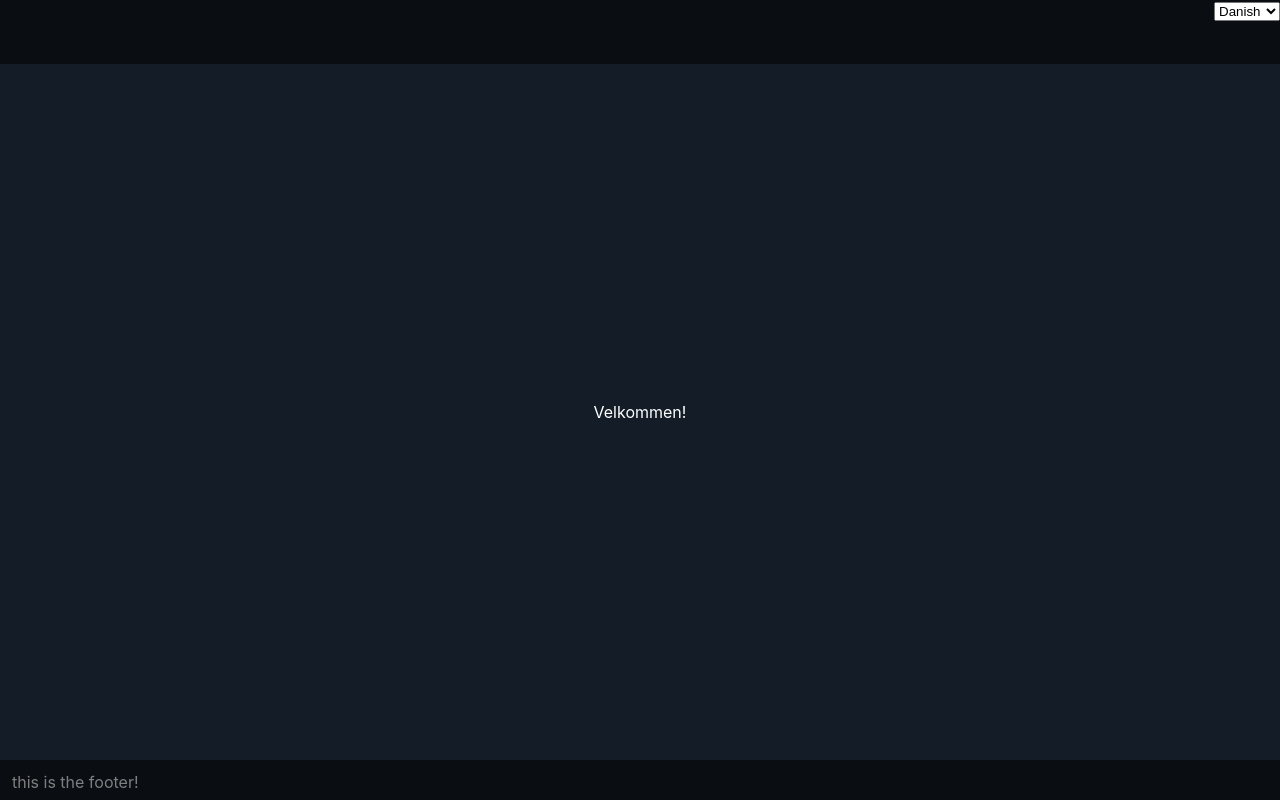
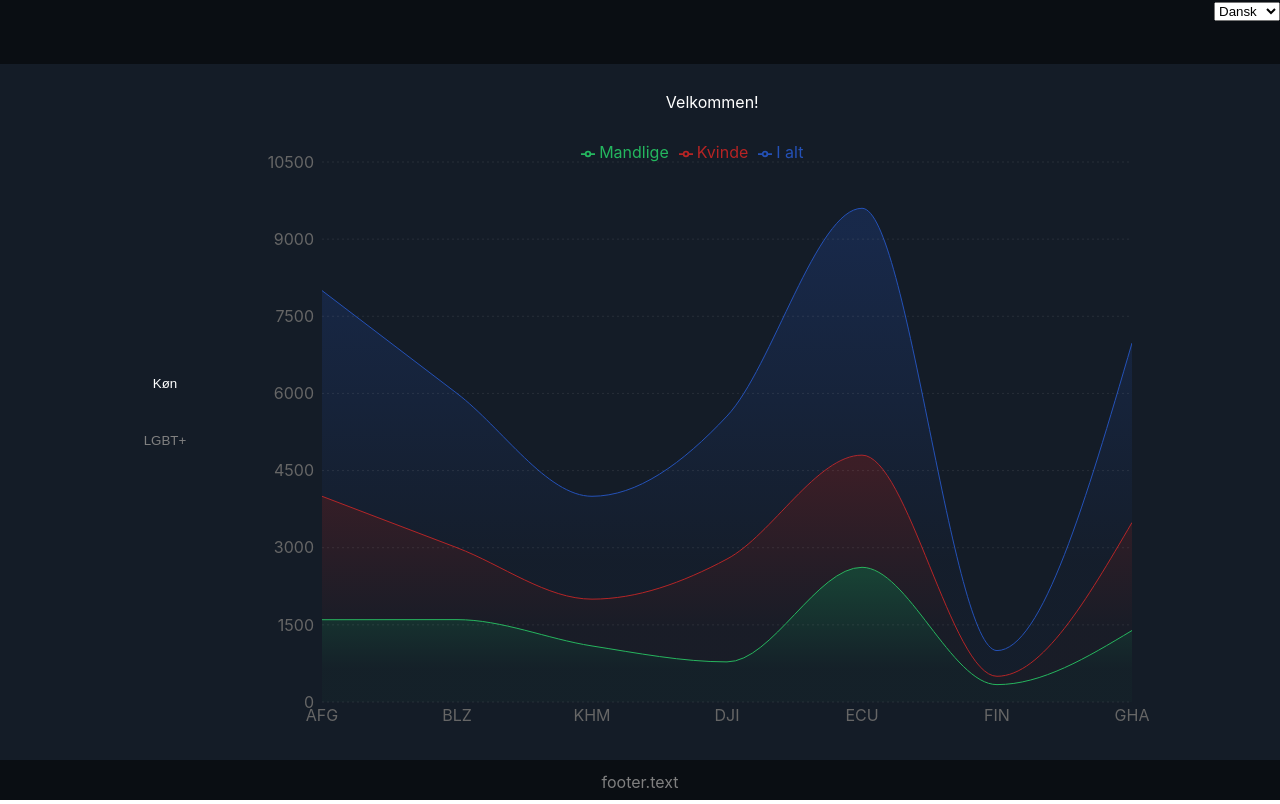
Before and after one commit to lilygostovic/DASS-frontend, a React (Create React App) app: page / in a window 1280 px wide. Built offline with nearby package versions, Linux system fonts and the light colour scheme.

Commit message:
Setup basic graph

```diff
--- a/package.json
+++ b/package.json
@@ -10,6 +10,7 @@
     "@types/node": "^16.18.12",
     "@types/react": "^18.0.28",
     "@types/react-dom": "^18.0.11",
+    "@types/styled-components": "^5.1.26",
     "i18next": "^22.4.10",
     "i18next-browser-languagedetector": "^7.0.1",
     "react": "^18.2.0",
@@ -17,6 +18,7 @@
     "react-i18next": "^12.1.5",
     "react-router-dom": "^6.8.1",
     "react-scripts": "5.0.1",
+    "recharts": "^2.4.3",
     "styled-components": "^5.3.6",
     "web-vitals": "^2.1.4"
   },
--- /dev/null
+++ b/src/components/Button.tsx
@@ -0,0 +1,33 @@
+import React from 'react';
+import styled from 'styled-components';
+
+export const BaseButton = styled.button`
+    color: white;
+    background-color: transparent;
+    border: none;
+    border-radius: 8px;
+`;
+
+interface ButtonProps {
+  text: string;
+  isSelected: boolean;
+  onClick: () => void;
+}
+
+export const FilterButton = ({ text, isSelected, onClick }: ButtonProps) => {
+  const textColor = isSelected ? "white" : "grey";
+
+  return (
+    <button
+        onClick={onClick}
+        style={{
+          color: `${textColor}`,
+          backgroundColor: "transparent",
+          border: "none",
+          borderRadius: "8px",
+          margin: "20px"
+        }}>
+            {text}
+    </button>
+  )
+};
--- a/src/components/Footer/index.tsx
+++ b/src/components/Footer/index.tsx
@@ -6,9 +6,22 @@ export const Footer = () => {
 
   return (
     <div style ={{ height: "5vh", position: "relative" }}>
-      <div style={{ backgroundColor: "#000000", width: "100%", height: "100%", position: 'absolute', opacity: "0.5", zIndex: 0 }}/>
-      <div style={{ zIndex: 1, color: "white", padding: "12px" }}>
-        {t("this is the footer!")}
+      <div style={{
+        backgroundColor: "#000000",
+        width: "100%",
+        height: "100%",
+        position: 'absolute',
+        opacity: "0.5",
+        zIndex: 0
+      }}/>
+      <div style={{
+        zIndex: 1,
+        color: "white",
+        padding: "12px",
+        display: "flex",
+        justifyContent: "center"
+      }}>
+        {t("footer.text")}
       </div>
     </div>
   )
--- a/src/components/Nav/LanguagePicker.tsx
+++ b/src/components/Nav/LanguagePicker.tsx
@@ -8,7 +8,7 @@ export const LanguagePicker = () => {
 
   return (
     <select name="language" onChange={handleLanguageChange}>
-      <option value="da">Danish</option>
+      <option value="da">Dansk</option>
       <option value="en">English</option>
     </select>
   )
--- a/src/components/index.ts
+++ b/src/components/index.ts
@@ -1,2 +1,3 @@
+export { FilterButton } from './Button';
 export { Footer } from './Footer';
 export { Nav } from './Nav';
--- a/src/i18n/locales/da.json
+++ b/src/i18n/locales/da.json
@@ -1,3 +1,38 @@
 {
-    "welcome": "Velkommen!"
+    "welcome": "Velkommen!",
+    "sex": "Køn",
+    "lgbtq": "LGBT+",
+    "female": "Kvinde",
+    "male": "Mandlige",
+    "total": "I alt",
+    "countries": {
+        "afghanistan": {
+            "fullName": "Afghanistan",
+            "shortName": "afg"
+        },
+        "belize": {
+            "fullName": "Belize",
+            "shortName": "blz"
+        },
+        "cambodia": {
+            "fullName": "Cambodja",
+            "shortName": "khm"
+        },
+        "djibouti": {
+            "fullName": "Djibouti",
+            "shortName": "dji"
+        },
+        "ecuador": {
+            "fullName": "Ecuador",
+            "shortName": "ecu"
+        },
+        "finland": {
+            "fullName": "Finland",
+            "shortName": "fin"
+        },
+        "galapagos": {
+            "fullName": "Ghana",
+            "shortName": "gha"
+        }
+    }
 }
--- a/src/i18n/locales/en.json
+++ b/src/i18n/locales/en.json
@@ -1,3 +1,38 @@
 {
-    "welcome": "Welcome!"
+    "welcome": "Welcome!",
+    "sex": "Sex",
+    "lgbtq": "LGBTQ",
+    "female": "Female",
+    "male": "Male",
+    "total": "Total",
+    "countries": {
+        "afghanistan": {
+            "fullName": "Afghanistan",
+            "shortName": "afg"
+        },
+        "belize": {
+            "fullName": "Belize",
+            "shortName": "blz"
+        },
+        "cambodia": {
+            "fullName": "Cambodia",
+            "shortName": "khm"
+        },
+        "djibouti": {
+            "fullName": "Djibouti",
+            "shortName": "dji"
+        },
+        "ecuador": {
+            "fullName": "Ecuador",
+            "shortName": "ecu"
+        },
+        "finland": {
+            "fullName": "Finland",
+            "shortName": "fin"
+        },
+        "galapagos": {
+            "fullName": "Ghana",
+            "shortName": "gha"
+        }
+    }
 }
--- /dev/null
+++ b/src/pages/Dashboard/components/SummaryChart.tsx
@@ -0,0 +1,98 @@
+import {
+  Area,
+  AreaChart,
+  CartesianGrid,
+  Legend,
+  Tooltip,
+  XAxis,
+  YAxis
+} from 'recharts';
+
+import React from 'react';
+import i18n from '../../../i18n/config';
+import { useTranslation } from 'react-i18next';
+
+interface Country {
+  country: string;
+  total: number;
+  female: number;
+  male: number;
+  lgbtq: number;
+}
+
+interface SummaryChartProps {
+  data: Country[];
+  filter: "sex" | "lgbtq";
+}
+
+export const SummaryChart = ({ data, filter }: SummaryChartProps) => {
+  const { t } = useTranslation();
+
+  return (
+    <AreaChart
+        width={900}
+        height={600}
+        data={data}
+        margin={{
+          top: 10,
+          right: 30,
+          left: 0,
+          bottom: 0
+        }}
+    >
+      <defs>
+        <linearGradient id="colorTotal" x1="0" x2="0" y1="0" y2="1">
+          <stop offset="5%" stopColor="#2451B7" stopOpacity={0.4} />
+          <stop offset="75%" stopColor="#2451B7" stopOpacity={0.05} />
+        </linearGradient>
+        <linearGradient id="colorFemale" x1="0" x2="0" y1="0" y2="1">
+          <stop offset="5%" stopColor="#b72424" stopOpacity={0.4} />
+          <stop offset="75%" stopColor="#b72424" stopOpacity={0.05} />
+        </linearGradient>
+        <linearGradient id="colorMale" x1="0" x2="0" y1="0" y2="1">
+          <stop offset="5%" stopColor="#24b75f" stopOpacity={0.4} />
+          <stop offset="75%" stopColor="#24b75f" stopOpacity={0.05} />
+        </linearGradient>
+      </defs>
+      <Area
+        type="monotone"
+        dataKey={filter === "sex" ? "male" : ""}
+        stackId="1"
+        stroke="#24b75f"
+        fill="url(#colorMale)"
+      />
+      <Area
+        type="monotone"
+        dataKey={filter === "sex" ? "female" : "lgbtq"}
+        stackId="1"
+        stroke="#b72424"
+        fill="url(#colorFemale)"
+      />
+      <Area
+        type="monotone"
+        dataKey="total"
+        stackId="1"
+        stroke="#2451B7"
+        fill="url(#colorTotal)"
+      />
+
+      <CartesianGrid strokeDasharray="2 3" opacity={0.1} vertical={false} />
+      <XAxis
+        dataKey="country"
+        axisLine={false}
+        tickLine={false}
+        tickFormatter={(country: string) => t(`countries.${country}.shortName`).toUpperCase()}
+      />
+      <YAxis
+        axisLine={false}
+        tickLine={false}
+        tickCount={8}
+      />
+      <Tooltip />
+      <Legend
+        verticalAlign="top"
+        formatter={(value, entry, index) => i18n.language === "english" ? value : t(value)}
+      />
+    </AreaChart>
+  )
+};
--- /dev/null
+++ b/src/pages/Dashboard/components/index.ts
@@ -0,0 +1 @@
+export { SummaryChart } from './SummaryChart';
--- /dev/null
+++ b/src/pages/Dashboard/data.ts
@@ -0,0 +1,51 @@
+export const data = [
+  {
+    country: 'afghanistan',
+    total: 4000,
+    female: 2400,
+    male: 1600,
+    lgbtq: 3000
+  },
+  {
+    country: 'belize',
+    total: 3000,
+    female: 1398,
+    male: 1602,
+    lgbtq: 1800
+  },
+  {
+    country: 'cambodia',
+    total: 2000,
+    female: 910,
+    male: 1090,
+    lgbtq: 1500
+  },
+  {
+    country: 'djibouti',
+    total: 2780,
+    female: 2000,
+    male: 780,
+    lgbtq: 2000
+  },
+  {
+    country: 'ecuador',
+    total: 4800,
+    female: 2181,
+    male: 2619,
+    lgbtq: 4000
+  },
+  {
+    country: 'finland',
+    total: 500,
+    female: 162,
+    male: 338,
+    lgbtq: 400
+  },
+  {
+    country: 'galapagos',
+    total: 3490,
+    female: 2100,
+    male: 1390,
+    lgbtq: 3100
+  }
+];
--- a/src/pages/Dashboard/index.tsx
+++ b/src/pages/Dashboard/index.tsx
@@ -2,26 +2,52 @@ import {
   Footer,
   Nav
 } from '../../components';
+import React, { useState } from 'react';
 
-import React from 'react';
+import { FilterButton } from '../../components/Button';
+import { SummaryChart } from './components';
+import { data } from './data';
 import { useTranslation } from 'react-i18next';
 
 export const Dashboard = () => {
+  const [filter, setFilter] = useState<"sex" | "lgbtq">("sex");
   const { t } = useTranslation();
 
   const text = t("welcome");
 
+  const viewSex = () => { setFilter("sex") };
+  const viewLGBTQ = () => { setFilter("lgbtq") };
+
   return (
-    <div style ={{ backgroundColor: "#141C27", maxHeight: "100vh", minHeight: "100vh" }}>
-      <Nav />
-      <div style={{ height: "87vh", display: "flex", justifyContent: "center", alignItems: "center" }}>
-        <div style={{ color: "white" }}>
+  <div style ={{
+    backgroundColor: "#141C27",
+    maxHeight: "100vh",
+    minHeight: "100vh"
+  }}>
+    <Nav />
+    <div style={{ display: "flex", flexDirection: "row", justifyContent: "center" }}>
+      <div style={{ display: "flex", flexDirection: "column", justifyContent: "center", paddingRight: "50px" }}>
+        <FilterButton
+          onClick={viewSex}
+          isSelected={filter === "sex"}
+          text={t("sex")}
+        />
+        <FilterButton
+          onClick={viewLGBTQ}
+          isSelected={filter === "lgbtq"}
+          text={t("lgbtq")}
+        />
+      </div>
+      <div style={{ height: "87vh", display: "flex", flexDirection: "column", justifyContent: "center", alignItems: "center" }}>
+        <div style={{ color: "white", marginBottom: "20px" }}>
           {text}
         </div>
+        <SummaryChart data={data} filter={filter} />
       </div>
+    </div>
       <div style={{ alignItems: "flex-end" }} >
         <Footer />
       </div>
-    </div>
+  </div>
   )
 };
```
Also changed, not shown: 1 other file (tests, documents, lock files or other folders).
